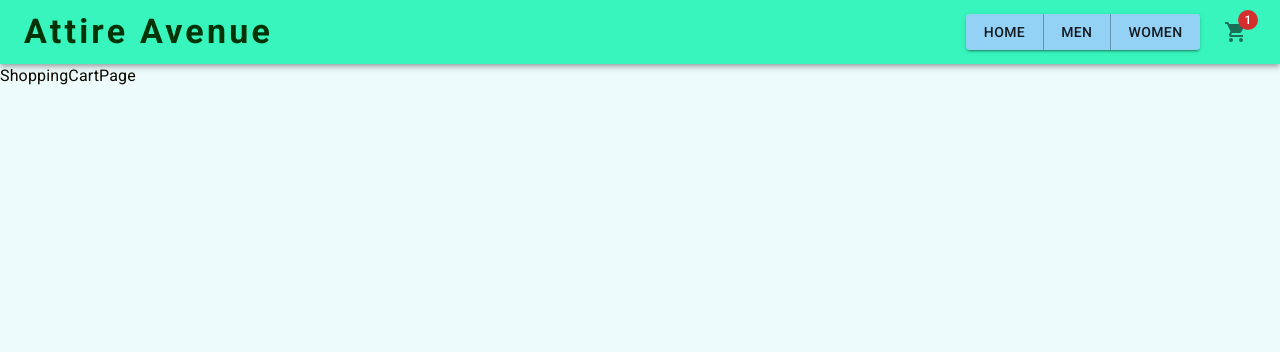
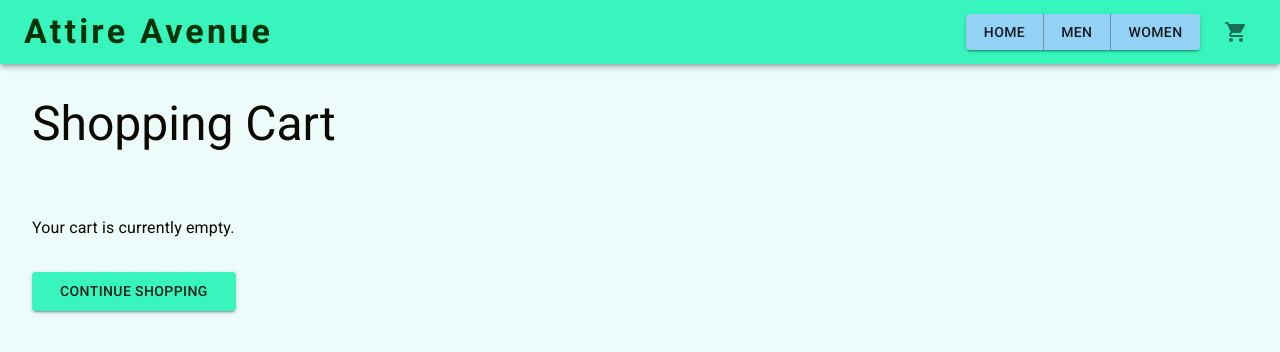
Before and after one commit to vincentanu04/shopping-cart, a React (Vite) app: page /cart in a window 1280 px wide. Shown: the top 352 px of the page. Built offline with nearby package versions, Linux system fonts and the light colour scheme.

Commit message:
Add shopping cart page

```diff
--- /dev/null
+++ b/src/components/ContinueShoppingButton.tsx
@@ -0,0 +1,22 @@
+import { Button } from "@mui/material"
+import { useNavigate } from "react-router-dom"
+
+const ContinueShoppingButton = () => {
+  const navigate = useNavigate();
+
+  const handleButtonClick = () => {
+    navigate(-1);
+  };
+
+  return (
+    <Button
+    variant="contained"
+    sx={{padding:'.5em 2em'}}
+    onClick={handleButtonClick}
+    >
+        Continue Shopping
+    </Button>
+  )
+}
+
+export default ContinueShoppingButton
--- a/src/components/Navbar.tsx
+++ b/src/components/Navbar.tsx
@@ -2,10 +2,11 @@ import { ShoppingCart } from '@mui/icons-material'
 import { AppBar, Badge, Box, ButtonGroup, IconButton, Toolbar, Typography } from '@mui/material'
 import { NavButton } from '.'
 import { Link } from 'react-router-dom'
-import { useState } from 'react'
+import { useCart } from '../contexts/CartContext'
+import { isCartEmpty, numberCartItems } from '../utils'
 
 const Navbar = () => {
-  const [cart, setCart] = useState({});
+  const { cart, addToCart } = useCart();
 
   return (
     <>
@@ -43,7 +44,7 @@ const Navbar = () => {
             <IconButton
             component={Link}
             to={'/cart'}>
-            <Badge badgeContent={1} color="error">
+            <Badge badgeContent={numberCartItems(cart)} color="error">
                 <ShoppingCart color="action"/>
             </Badge>
             </IconButton>
--- a/src/components/ShopItem.tsx
+++ b/src/components/ShopItem.tsx
@@ -1,14 +1,31 @@
 import { AddShoppingCart } from "@mui/icons-material"
 import { Box, Card, CardActions, CardContent, IconButton, ImageListItem, Typography } from "@mui/material"
 import { Link } from "react-router-dom"
+import { useCart } from "../contexts/CartContext"
+import { getShopItemID } from "../utils"
 
-const ShopItem = ({ shopItem }) => {
+
+interface ShopItemProps {
+
+}
+
+const ShopItem = ({ shopItem }: ShopItemProps) => {
+  const { cart, addToCart } = useCart();
+
+  const cartShopItem = {
+    id: getShopItemID(shopItem),
+    quantity: 1,
+    title: shopItem.node.title,
+    imageURL: shopItem.node.featuredImage.url,
+    price: shopItem.node.variants.edges[0].node.price.amount,
+  }
+
   return (
     <Box p={4} marginBlock={1}>
       <Card>
         <ImageListItem
         component={Link}
-        to={'/products/' + shopItem.node.id.substring(shopItem.node.id.length - 13)}
+        to={'/products/' + getShopItemID(shopItem)}
         >
           <img
           src={shopItem.node.featuredImage.url}
@@ -20,7 +37,7 @@ const ShopItem = ({ shopItem }) => {
             variant="h6"
             fontSize={'medium'}
             component={Link}
-            to={'/products/' + shopItem.node.id.substring(shopItem.node.id.length - 13)}
+            to={'/products/' + getShopItemID(shopItem)}
             sx={{
               position:'relative',
               textDecoration:'none',
@@ -50,8 +67,7 @@ const ShopItem = ({ shopItem }) => {
           <CardActions>
             <IconButton
             aria-label="add to cart"
-            component={Link}
-            to={'/products/' + shopItem.node.id.substring(shopItem.node.id.length - 13)}
+            onClick={() => addToCart(cartShopItem)}
             >
               <AddShoppingCart />
             </IconButton>
--- /dev/null
+++ b/src/components/ShoppingCartItem.tsx
@@ -0,0 +1,19 @@
+import { Box, ImageListItem, Typography } from "@mui/material"
+
+const ShoppingCartItem = ({ item }) => {
+  console.log(item)
+  return (
+    <Box display={'flex'} gap={2}>
+        <ImageListItem>
+            <img src={item.imageURL} alt={item.title} style={{width: '15vw'}}/>
+        </ImageListItem>
+        <Box>
+            <Typography variant="h5">{item.title}</Typography>
+            <Typography>$ {Number(item.price).toFixed(2)}</Typography>
+
+        </Box>
+    </Box>
+  )
+}
+
+export default ShoppingCartItem
--- a/src/components/index.ts
+++ b/src/components/index.ts
@@ -15,3 +15,7 @@ export { default as LoadingSkeletonCards } from './LoadingSkeletonCards'
 export { default as NavButton } from './NavButton'
 
 export { default as Cart } from './Cart'
+
+export { default as ContinueShoppingButton } from './ContinueShoppingButton'
+
+export { default as ShoppingCartItem } from './ShoppingCartItem'
--- /dev/null
+++ b/src/contexts/CartContext.tsx
@@ -0,0 +1,33 @@
+import { createContext, useContext, useState } from "react";
+import { numberCartItems } from "../utils";
+
+const CartContext = createContext();
+
+export const CartProvider = ({ children }) => {
+    const [cart, setCart] = useState({});
+
+    const addToCart = (item) => {
+        setCart((prevCart) => {
+            const newCart = { ...prevCart };
+            newCart[item.id]
+                ? newCart[item.id].quantity += 1
+                : newCart[item.id] = item
+
+            return newCart
+        });
+    };
+
+    return (
+        <CartContext.Provider value={{ cart, addToCart }}>
+            {children}
+        </CartContext.Provider>
+    );
+};
+
+export const useCart = () => {
+    const context = useContext(CartContext);
+    if (!context) {
+      throw new Error('useCart must be used within a CartProvider');
+    }
+    return context;
+};
--- a/src/pages/Layout.tsx
+++ b/src/pages/Layout.tsx
@@ -1,12 +1,14 @@
 import { Outlet } from "react-router-dom";
 import { Navbar } from "../components";
-
+import { CartProvider } from "../contexts/CartContext";
 
 const Layout = () => {
     return (
       <>
-        <Navbar />
-        <Outlet />
+        <CartProvider>
+          <Navbar />
+          <Outlet />
+        </CartProvider>
       </>
     )
   }
--- a/src/pages/ProductPage.tsx
+++ b/src/pages/ProductPage.tsx
@@ -20,7 +20,6 @@ const ProductPage = () => {
     return <LoadingProductPage/>;
   }
 
-  console.log(data)
   if (error || !data || !data.product) {
     return <p>Error loading product data</p>;
   }
--- a/src/pages/ShoppingCartPage.tsx
+++ b/src/pages/ShoppingCartPage.tsx
@@ -1,6 +1,35 @@
+import { Box, Typography } from "@mui/material"
+import { isCartEmpty } from "../utils"
+import { ContinueShoppingButton, ShoppingCartItem } from "../components"
+import { useCart } from "../contexts/CartContext"
+
 const ShoppingCartPage = () => {
+  const { cart, addToCart } = useCart();
+
   return (
-    <div>ShoppingCartPage</div>
+    <Box p={4}>
+      <Typography variant='h3' component='h1' mb={8}>
+        Shopping Cart
+      </Typography>
+      {
+        isCartEmpty(cart)
+          ? (
+            <Box>
+              <Typography mb={4}>Your cart is currently empty.</Typography>
+              <ContinueShoppingButton />
+            </Box>
+          )
+          : (
+            <Box display={'flex'} flexDirection={'column'} gap={4}>
+              {
+                Object.values(cart).map((item) => (
+                  <ShoppingCartItem item={item} key={item.id}/>
+                ))
+              }
+            </Box>
+          )
+      }
+    </Box>
   )
 }
 
--- /dev/null
+++ b/src/utils/checkCart.ts
@@ -0,0 +1,11 @@
+export const numberCartItems = (cart) => {
+    let numberOfItems = 0;
+    for (const key in cart) {
+        numberOfItems += cart[key].quantity;
+    }
+    return numberOfItems;
+}
+
+export const isCartEmpty = (cart) => {
+    return numberCartItems(cart) === 0;
+}
--- /dev/null
+++ b/src/utils/index.ts
@@ -0,0 +1,3 @@
+export * from './checkCart';
+
+export * from './shopItem';
--- /dev/null
+++ b/src/utils/shopItem.ts
@@ -0,0 +1 @@
+export const getShopItemID = (shopItem) => shopItem.node.id.substring(shopItem.node.id.length - 13);
```
